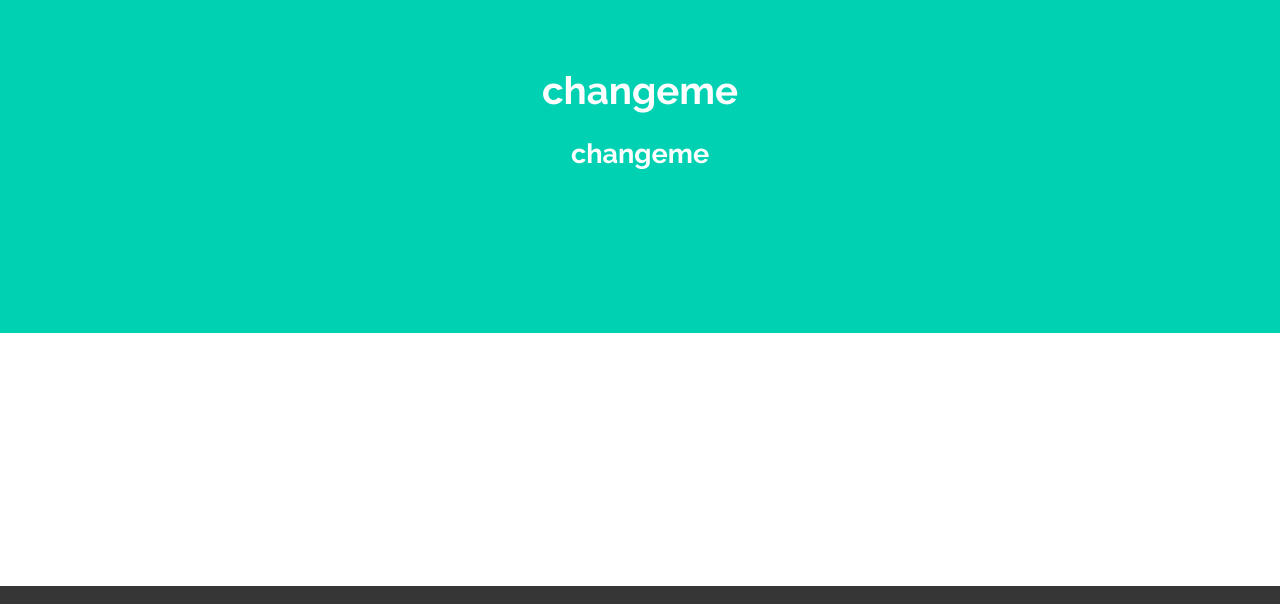
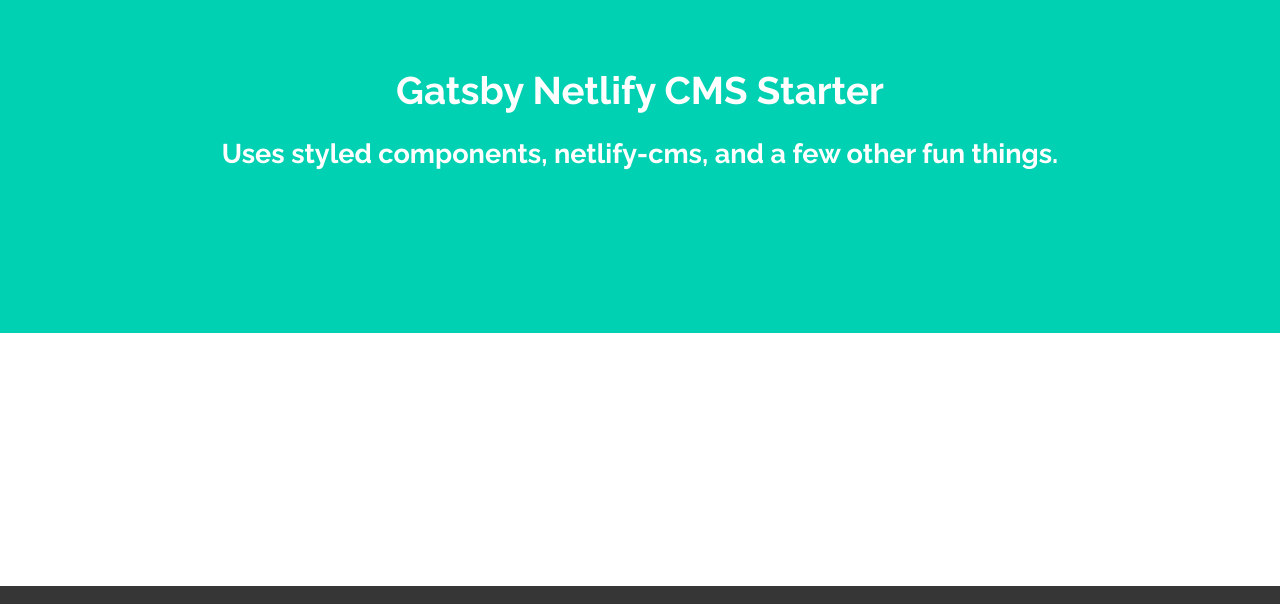
Before and after one commit to HoganMcDonald/gatsby-starter, a Gatsby site: page / in a window 1280 px wide. Shown: the part 67-671 px from the top of the page. Built offline with nearby package versions, Linux system fonts and the light colour scheme; Gatsby itself is replaced by a stand-in of ours; some packages are replaced by stand-ins of ours.

Commit message:
Update Pages “home”

```diff
--- a/src/pages/home/index.md
+++ b/src/pages/home/index.md
@@ -1,7 +1,7 @@
 ---
 templateKey: home-page
 seo:
-  title: changeme
-  description: changeme
-  browserTitle: changeme
+  browserTitle: Gatsby starter
+  description: 'Uses styled components, netlify-cms, and a few other fun things.'
+  title: Gatsby Netlify CMS Starter
 ---
```
